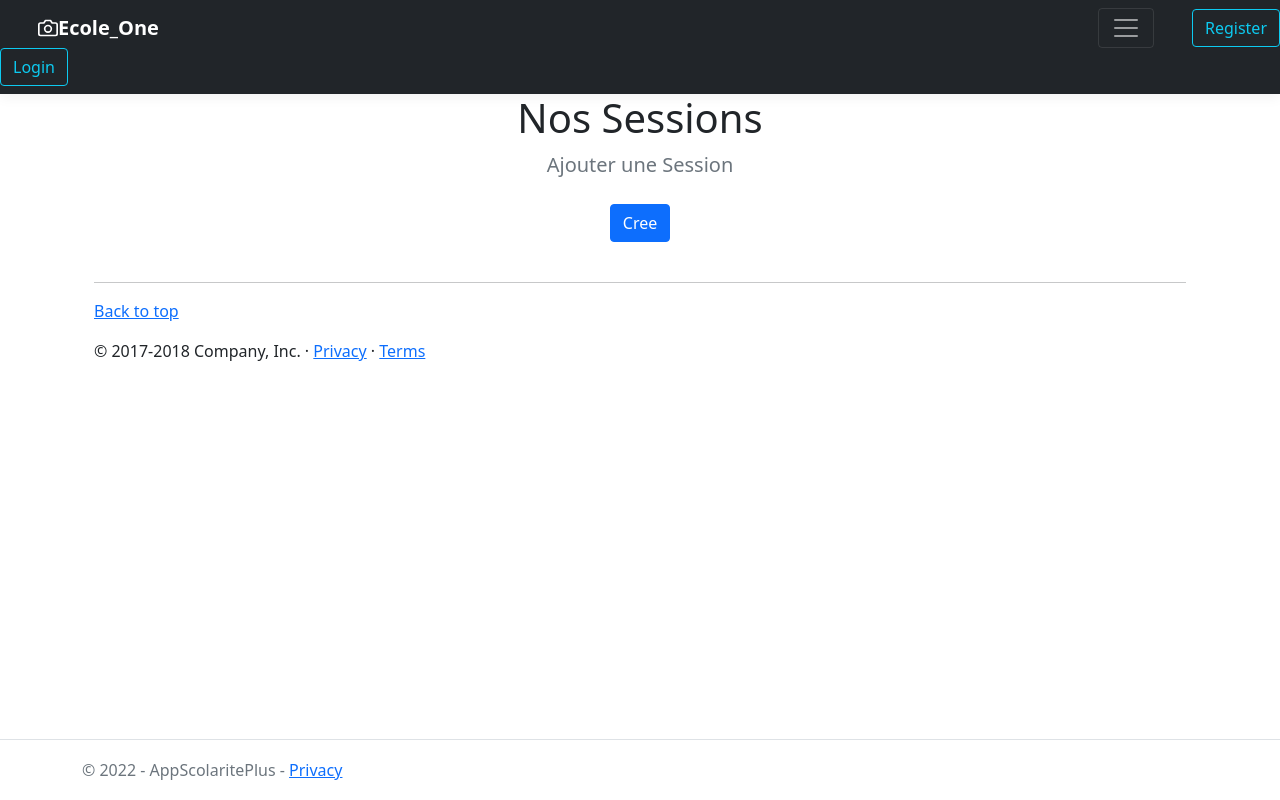
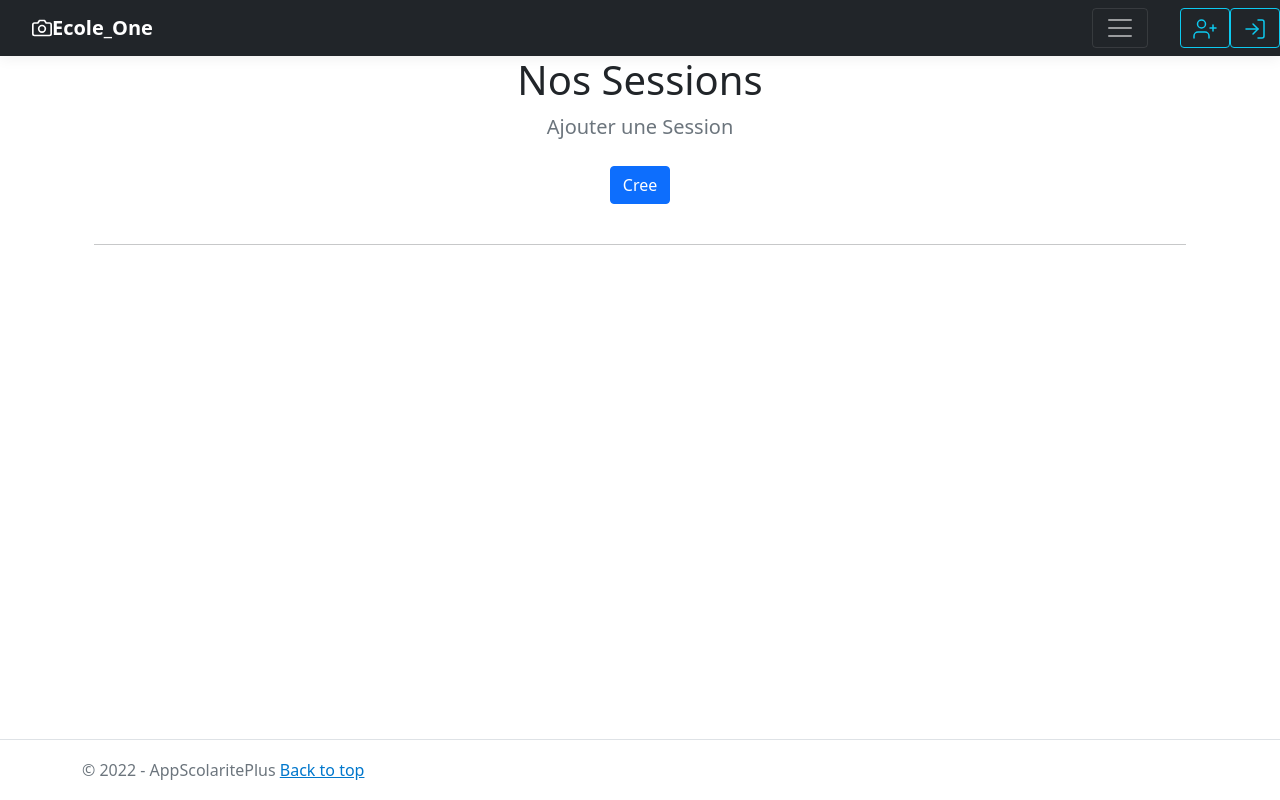
Before and after one commit to Paulmgt/AppScolaritePlus, an ASP.NET Core app: page / in a window 1280 px wide. Run offline with ASP.NET Core 8, Linux system fonts and the light colour scheme; data that the repository does not hold is empty; style sheets or scripts are compiled from the project's sources; some libraries are stand-ins or nearby versions.

Commit message:
maj 05/08

```diff
--- a/AppScolaritePlus/Controllers/SessionsFormationsController.cs
+++ b/AppScolaritePlus/Controllers/SessionsFormationsController.cs
@@ -164,5 +164,21 @@ namespace AppScolaritePlus.Controllers
         {
           return (_context.SessionsFormations?.Any(e => e.Id == id)).GetValueOrDefault();
         }
+
+
+        public async Task<IActionResult> Inscription (int id)
+        {
+            var connectedUser = HttpContext.User.Identity.Name;
+
+            if (connectedUser == null)
+                return new RedirectResult("../Identity/Account/Register");
+            else
+                return Redirect($"~/Utilisateurs/Create1?Username={connectedUser}&id={id}");
+        }
+        private bool SessionsFormationExist(int id)
+        {
+            return (_context.SessionsFormations?.Any(e => e.Id == id)).GetValueOrDefault();
+        }
+
     }
 }
--- a/AppScolaritePlus/Models/Utilisateurs.cs
+++ b/AppScolaritePlus/Models/Utilisateurs.cs
@@ -18,7 +18,7 @@ namespace AppScolaritePlus.Models
         [DataType(DataType.Date)]
         public DateTime? DateNaissance { get; set; }
 
-        public int SessionsFormationId { get; set; }
+        public int? SessionsFormationId { get; set; }
 
         public SessionsFormation? SessionsFormation { get; set; }
 
--- a/AppScolaritePlus/Views/Home/Privacy.cshtml
+++ /dev/null
@@ -1,6 +0,0 @@
-@{
-    ViewData["Title"] = "Privacy Policy";
-}
-<h1>@ViewData["Title"]</h1>
-
-<p>Use this page to detail your site's privacy policy.</p>
--- a/AppScolaritePlus/Views/SessionsFormations/Index.cshtml
+++ b/AppScolaritePlus/Views/SessionsFormations/Index.cshtml
@@ -36,7 +36,7 @@
             <img class="rounded-circle" src="~/LogosParcours/@item.Parcours?.Logo" alt="@item.Parcours?.Logo" width="140" height="140">
             <h2>@item.Parcours?.Intitule</h2>
             <p>@item.Parcours.Resume</p>
-                <p><a class="btn btn-secondary"  asp-controller="Parcours" asp-action="Details" role="button">View details »</a></p>
+                <p><a class="btn btn-secondary"  asp-action="Inscription" asp-route-id="@item.Id" role="button">View details »</a></p>
             </div>
     }
           </div><!-- /.col-lg-4 -->
@@ -76,11 +76,4 @@
         <!-- /END THE FEATURETTES -->
 
       </div><!-- /.container -->
-
-
-      <!-- FOOTER -->
-      <footer class="container">
-        <p class="float-right"><a href="#">Back to top</a></p>
-        <p>© 2017-2018 Company, Inc. · <a href="#">Privacy</a> · <a href="#">Terms</a></p>
-      </footer>
     </main>
--- a/AppScolaritePlus/Views/Shared/_Layout.cshtml
+++ b/AppScolaritePlus/Views/Shared/_Layout.cshtml
@@ -17,7 +17,7 @@
           <div class="row">
             <div class="col-sm-8 col-md-7 py-4">
               <h4 class="text-white">A propose de notre Ecole</h4>
-              <p class="text-muted">Add some information about the album below, the author, or any other background context. Make it a few sentences long so folks can pick up some informative tidbits. Then, link them off to some social networking sites or contact information.</p>
+              <p class="text-muted">Le campus Parisien fut la toute première implantation de l’école et reste son site le plus important en nombre d’étudiant.e.s. Son campus aux portes de la capitale lui permet d’offrir à ses étudiants une évolution professionnelle privilégiée, en lien étroit avec la French Tech parisienne et nationale.</p>
             </div>
             <div class="col-sm-4 offset-md-1 py-4">
               <ul class="list-unstyled">
@@ -67,12 +67,13 @@
 
     <footer class="border-top footer text-muted">
         <div class="container">
-            &copy; 2022 - AppScolaritePlus - <a asp-area="" asp-controller="Home" asp-action="Privacy">Privacy</a>
+            &copy; 2022 - AppScolaritePlus <a class="float-right" href="#">Back to top</a>
         </div>
     </footer>
     <script src="~/lib/jquery/dist/jquery.min.js"></script>
     <script src="~/lib/bootstrap/dist/js/bootstrap.bundle.min.js"></script>
     <script src="~/js/site.js" asp-append-version="true"></script>
+     <script src="https://unpkg.com/feather-icons"></script>
 
     <script>window.jQuery || document.write('<script src="../../assets/js/vendor/jquery-slim.min.js"><\/script>')</script>
     <script src="https://code.jquery.com/jquery-3.2.1.slim.min.js" integrity="sha384-KJ3o2DKtIkvYIK3UENzmM7KCkRr/rE9/Qpg6aAZGJwFDMVNA/GpGFF93hXpG5KkN" crossorigin="anonymous"></script>
--- a/AppScolaritePlus/Views/Shared/_LoginPartial.cshtml
+++ b/AppScolaritePlus/Views/Shared/_LoginPartial.cshtml
@@ -15,8 +15,12 @@
 }
 else
 {
-        <a class="btn btn-outline-info" asp-area="Identity" asp-page="/Account/Register">Register</a>
+        <a class="btn btn-outline-info" asp-area="Identity" asp-page="/Account/Register">
+            <svg xmlns="http://www.w3.org/2000/svg" width="24" height="24" viewBox="0 0 24 24" fill="none" stroke="currentColor" stroke-width="1.5" stroke-linecap="round" stroke-linejoin="round" class="feather feather-user-plus"><path d="M16 21v-2a4 4 0 0 0-4-4H5a4 4 0 0 0-4 4v2"></path><circle cx="8.5" cy="7" r="4"></circle><line x1="20" y1="8" x2="20" y2="14"></line><line x1="23" y1="11" x2="17" y2="11"></line></svg>
+        </a>
 
-        <a class="btn btn-outline-info" asp-area="Identity" asp-page="/Account/Login">Login</a>
+        <a class="btn btn-outline-info" asp-area="Identity" asp-page="/Account/Login">
+            <svg xmlns="http://www.w3.org/2000/svg" width="24" height="24" viewBox="0 0 24 24" fill="none" stroke="currentColor" stroke-width="1.5" stroke-linecap="round" stroke-linejoin="round" class="feather feather-log-in"><path d="M15 3h4a2 2 0 0 1 2 2v14a2 2 0 0 1-2 2h-4"></path><polyline points="10 17 15 12 10 7"></polyline><line x1="15" y1="12" x2="3" y2="12"></line></svg>
+        </a>
 
 }
```
Also changed, not shown: AppScolaritePlus/Controllers/UtilisateursController.cs (+7 -0 lines), AppScolaritePlus/Views/Home/Index.cshtml (deleted, +0 -8 lines).
